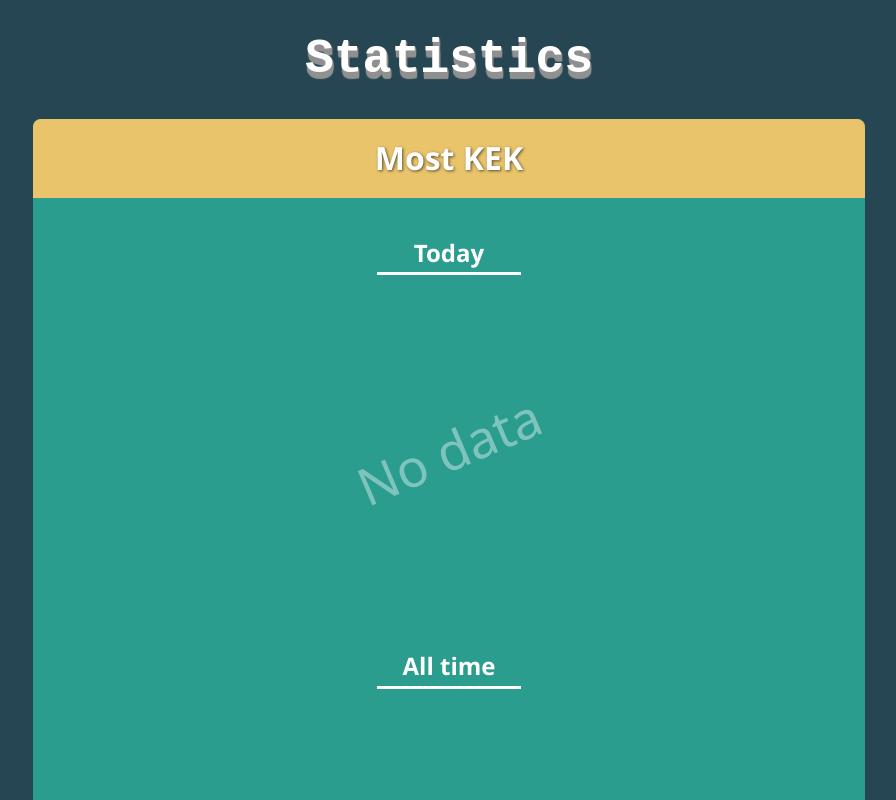
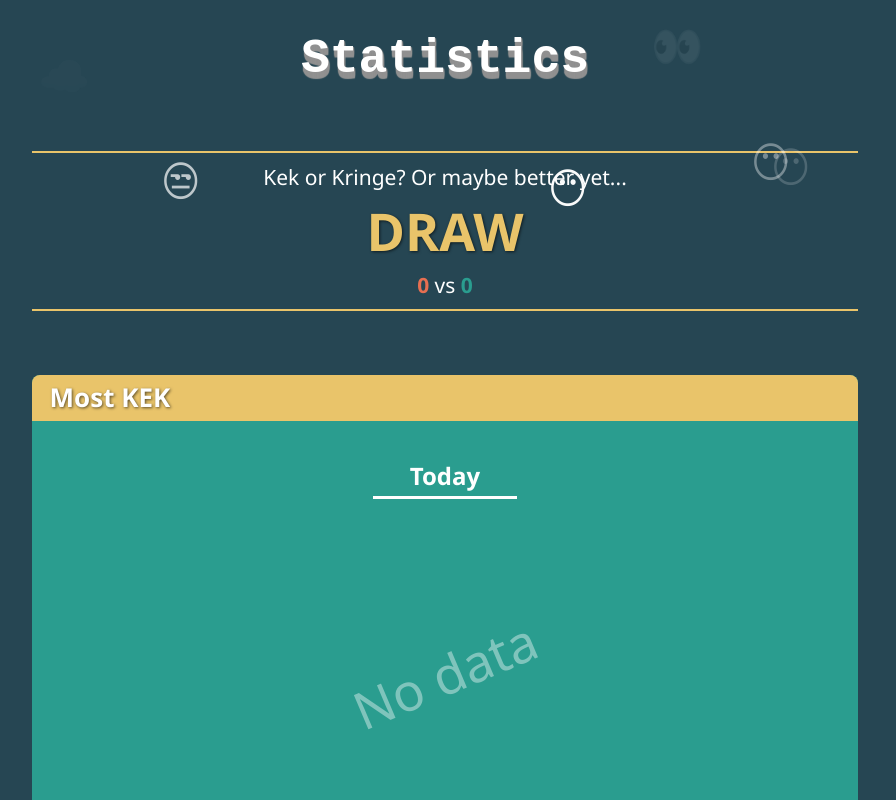
Before and after one commit to VirtualZer0/KekOrCringe, a Vue app: page /#/end in a window 1280 px wide. Shown: the top 800 px of the page, without its empty margins (191-1087 px from the left). Built offline with nearby package versions, Linux system fonts and the light colour scheme.

Commit message:
Fix statistic, add winner on the end page, update Primevue

```diff
--- a/package.json
+++ b/package.json
@@ -9,13 +9,13 @@
   },
   "dependencies": {
     "axios": "^1.4.0",
-    "core-js": "^3.31.1",
+    "core-js": "^3.32.0",
     "duration-to-seconds": "^1.1.1",
     "file-saver": "^2.0.5",
     "normalize.css": "^8.0.1",
-    "pinia": "^2.1.4",
+    "pinia": "^2.1.6",
     "primeicons": "^6.0.1",
-    "primevue": "^3.29.2",
+    "primevue": "^3.32.1",
     "tmi.js": "^1.8.5",
     "vue": "^3.3.4",
     "vue-i18n": "^9.2.2",
--- a/src/assets/style/main.scss
+++ b/src/assets/style/main.scss
@@ -3,7 +3,8 @@ body {
   -webkit-font-smoothing: antialiased;
   -moz-osx-font-smoothing: grayscale;
   color: var(--fg);
-  overflow: overlay;
+  scrollbar-gutter: stable;
+  scrollbar-width: thin;
 }
 
 * {
@@ -51,6 +52,7 @@ h1 {
 .page {
   min-width: 1120px;
   min-height: 680px;
+  max-width: calc(100vw - 8px);
 
   .content {
     position: relative;
@@ -115,3 +117,27 @@ h1 {
     opacity: 0;
   }
 }
+
+.particle {
+  position: absolute;
+  will-change: transform;
+  animation: fadeUp ease forwards;
+  font-size: 42px;
+  z-index: 0;
+}
+
+@keyframes fadeUp {
+  0% {
+    transform: translateY(0px);
+    opacity: 0;
+  }
+
+  5% {
+    opacity: 1;
+  }
+
+  100% {
+    transform: translateY(-150px);
+    opacity: 0;
+  }
+}
--- a/src/locales/en/main.ts
+++ b/src/locales/en/main.ts
@@ -73,4 +73,10 @@ export default {
   allTime: 'All time',
   statistics: 'Statistics',
   noData: 'No data',
+  kekWinnerTitle: 'Today was a day full of',
+  cringeWinnerTitle: 'You piled up a ton of',
+  nothingWinnerTitle: 'Kek or Kringe? Or maybe better yet...',
+  kekWinnerName: 'KEKES',
+  cringeWinnerName: 'CRINGE',
+  nothingWinnerName: 'DRAW',
 };
--- a/src/locales/ru/main.ts
+++ b/src/locales/ru/main.ts
@@ -73,4 +73,10 @@ export default {
   allTime: 'Все время',
   statistics: 'Статистика',
   noData: 'Нет данных',
+  kekWinnerTitle: 'Сегодня вы порадовали нас кучей',
+  cringeWinnerTitle: 'Сегодня вы  навалили тонну',
+  nothingWinnerTitle: 'Кек или Кринж? А может лучше...',
+  kekWinnerName: 'КЕКОВ',
+  cringeWinnerName: 'КРИНЖА',
+  nothingWinnerName: 'НИЧЬЯ',
 };
--- a/src/pages/EndPage.vue
+++ b/src/pages/EndPage.vue
@@ -1,6 +1,25 @@
 <template>
   <section class="end-page page">
     <h1>{{ $t('statistics') }}</h1>
+
+    <div
+      class="winner"
+      :class="winner"
+      ref="winnerContainer"
+    >
+      <span class="title">{{ $t(`${winner}WinnerTitle`) }}</span>
+      <span
+        class="name"
+        :class="winner"
+      >
+        {{ $t(`${winner}WinnerName`) }}
+      </span>
+      <div class="counter">
+        <b class="red">{{ statistics.current.allCringeCount }}</b>
+        vs
+        <b class="green">{{ statistics.current.allKekCount }}</b>
+      </div>
+    </div>
 
     <div class="stat-block kek">
       <div class="title">{{ $t('mostKek') }}</div>
@@ -40,7 +59,7 @@
         <h2 class="item-title">{{ $t('allTime') }}</h2>
         <div
           class="item-video"
-          v-if="statistics.current.mostKekVideo"
+          v-if="statistics.allTime.mostKekVideo"
         >
           <div class="preview-container">
             <div class="stats">
@@ -107,7 +126,7 @@
         <h2 class="item-title">{{ $t('allTime') }}</h2>
         <div
           class="item-video"
-          v-if="statistics.current.mostCringeVideo"
+          v-if="statistics.allTime.mostCringeVideo"
         >
           <div class="preview-container">
             <div class="stats">
@@ -156,9 +175,50 @@
 import Button from 'primevue/button';
 import { getStatistics } from '@/utils/statisticsUtils';
 import { useRouter } from 'vue-router';
+import { onBeforeUnmount, onMounted, ref } from 'vue';
+import { spawnRandomParticle } from '@/utils/spawnParticle';
+import { getRandItem } from '@/utils/getRandItem';
 
 const statistics = getStatistics(false);
 const router = useRouter();
+
+const score =
+  statistics.current.allKekCount - statistics.current.allCringeCount;
+const winner = ref('kek');
+const winnerContainer = ref<HTMLElement>();
+const emojis = {
+  kek: ['😸', '🤩', '😁', '🤣', '✨', '🌸', '❤️'],
+  cringe: ['💔', '💢', '🚽', '👎', '😡', '😭', '💩'],
+  nothing: ['😶', '🤔', '😒', '👀', '💫', '☁️', '🌌'],
+};
+
+if (score > 0) {
+  winner.value = 'kek';
+} else if (score < 0) {
+  winner.value = 'cringe';
+} else {
+  winner.value = 'nothing';
+}
+
+let timer: number | null = null;
+
+onMounted(() => {
+  if (winnerContainer.value !== undefined) {
+    setTimeout(() => {
+      timer = setInterval(() => {
+        spawnRandomParticle(
+          [winner.value],
+          winnerContainer.value as any,
+          2
+        ).innerText = getRandItem(
+          emojis[winner.value as 'kek' | 'cringe' | 'nothing']
+        );
+      }, 300);
+    }, 600);
+  }
+});
+
+onBeforeUnmount(() => clearInterval(timer as number));
 </script>
 <style lang="scss" scoped>
 .end-page {
@@ -166,6 +226,73 @@ const router = useRouter();
   width: 100vw;
   background: var(--c1);
   padding-bottom: 32px;
+
+  .winner {
+    position: relative;
+    display: flex;
+    justify-content: center;
+    align-items: center;
+    gap: 12px;
+    flex-direction: column;
+    margin: 0 auto;
+    margin-bottom: 64px;
+    margin-top: 64px;
+    padding-bottom: 12px;
+    padding-top: 12px;
+    font-size: 21px;
+    width: 65%;
+    border-top: 2px solid #fff;
+    border-bottom: 2px solid #fff;
+    animation: winner-appear 0.7s ease backwards;
+    animation-delay: 0.3s;
+
+    .title,
+    .name,
+    .counter {
+      z-index: 1;
+    }
+
+    &.kek {
+      border-color: var(--c2);
+    }
+
+    &.cringe {
+      border-color: var(--c5);
+    }
+
+    &.nothing {
+      border-color: var(--c3);
+    }
+
+    .name {
+      &.kek,
+      &.nothing,
+      &.cringe {
+        font-weight: bold;
+        font-size: 52px;
+        text-shadow: 1px 1px 3px rgba(0, 0, 0, 0.6);
+      }
+
+      &.kek {
+        color: var(--c2);
+      }
+
+      &.cringe {
+        color: var(--c5);
+      }
+
+      &.nothing {
+        color: var(--c3);
+      }
+    }
+
+    .green {
+      color: var(--c2);
+    }
+    .red {
+      color: var(--c5);
+    }
+  }
 
   .stat-block {
     display: flex;
@@ -197,11 +324,11 @@ const router = useRouter();
 
     .title {
       width: 100%;
-      text-align: center;
       font-weight: bold;
       margin-bottom: 0;
-      padding: 21px 0;
-      font-size: 32px;
+      padding: 8px 0;
+      padding-left: 18px;
+      font-size: 26px;
       text-shadow: 1px 1px 3px rgba(0, 0, 0, 0.6);
     }
 
@@ -251,6 +378,8 @@ const router = useRouter();
           transform: scale(1.1) rotate(4deg);
         }
       }
+
+      margin-bottom: 10px;
     }
 
     .stats {
@@ -272,4 +401,13 @@ const router = useRouter();
     gap: 16px;
   }
 }
+
+@keyframes winner-appear {
+  0% {
+    transform: scaleX(0);
+  }
+  100% {
+    transform: scaleX(1);
+  }
+}
 </style>
--- a/src/pages/RunPage.vue
+++ b/src/pages/RunPage.vue
@@ -118,7 +118,7 @@ import Button from 'primevue/button';
 import VideoResult from '@/components/VideoResult.vue';
 import { onBeforeUnmount, onMounted, ref } from 'vue';
 import { useRouter } from 'vue-router';
-import { getStatistics } from '@/utils/statisticsUtils';
+import { createEmptyStatBlock, getStatistics } from '@/utils/statisticsUtils';
 import { useStore } from '@/store';
 import { spawnFadeout } from '@/utils/spawnFadeout';
 import { getRandItem } from '@/utils/getRandItem';
@@ -168,6 +168,7 @@ const setVariantRefs = (vRefs: Record<string, any>) => (variantRefs = vRefs);
 const recalcStatistics = (winner: 'cringe' | 'kek') => {
   ['current', 'allTime'].forEach((statType) => {
     const capitalizedWinner = winner.charAt(0).toUpperCase() + winner.slice(1);
+    statistics.value[statType][`all${capitalizedWinner}Count`]++;
     const percent =
       (currentVote.value.votes[winner].length / currentVote.value.voteCount) *
       100;
@@ -265,6 +266,8 @@ if (localStorage.getItem('videoList')) {
 }
 
 const statistics = ref(getStatistics());
+statistics.value.current = createEmptyStatBlock();
+localStorage['statistics'] = JSON.stringify(statistics.value);
 
 const users = ref<Record<string, TUserData>>({});
 if (localStorage.getItem('users')) {
--- /dev/null
+++ b/src/utils/spawnParticle.ts
@@ -0,0 +1,16 @@
+export const spawnRandomParticle = (
+  classes: string[] = [],
+  container: HTMLElement,
+  duration = 3
+): HTMLElement => {
+  const particle = document.createElement('div');
+  particle.classList.add('particle');
+  classes.forEach((c) => particle.classList.add(c));
+  particle.style.animationDuration = `${duration}s`;
+  particle.style.left = `${Math.random() * 99}%`;
+  particle.style.top = `${Math.random() * 99}%`;
+  container.appendChild(particle);
+
+  setTimeout(() => particle.remove(), duration * 1000 + 100);
+  return particle;
+};
--- a/src/utils/statisticsUtils.ts
+++ b/src/utils/statisticsUtils.ts
@@ -1,4 +1,4 @@
-const createEmptyStatBlock = () => ({
+export const createEmptyStatBlock = () => ({
   mostCringeVideo: null,
   mostKekVideo: null,
   mostCringeUser: null,
@@ -18,20 +18,10 @@ export const getStatistics = (clearCurrent = true) => {
   } else {
     const statistics = {
       allTime: {
-        mostCringeVideo: null,
-        mostKekVideo: null,
-        allCringeCount: 0,
-        allKekCount: 0,
-        allVideos: 0,
+        ...createEmptyStatBlock(),
       },
       current: {
-        mostCringeVideo: null,
-        mostKekVideo: null,
-        mostCringeUser: null,
-        mostKekUser: null,
-        allCringeCount: 0,
-        allKekCount: 0,
-        allVideos: 0,
+        ...createEmptyStatBlock(),
       },
     };
 
```
Also changed, not shown: 2 other files (tests, documents, lock files or other folders).
